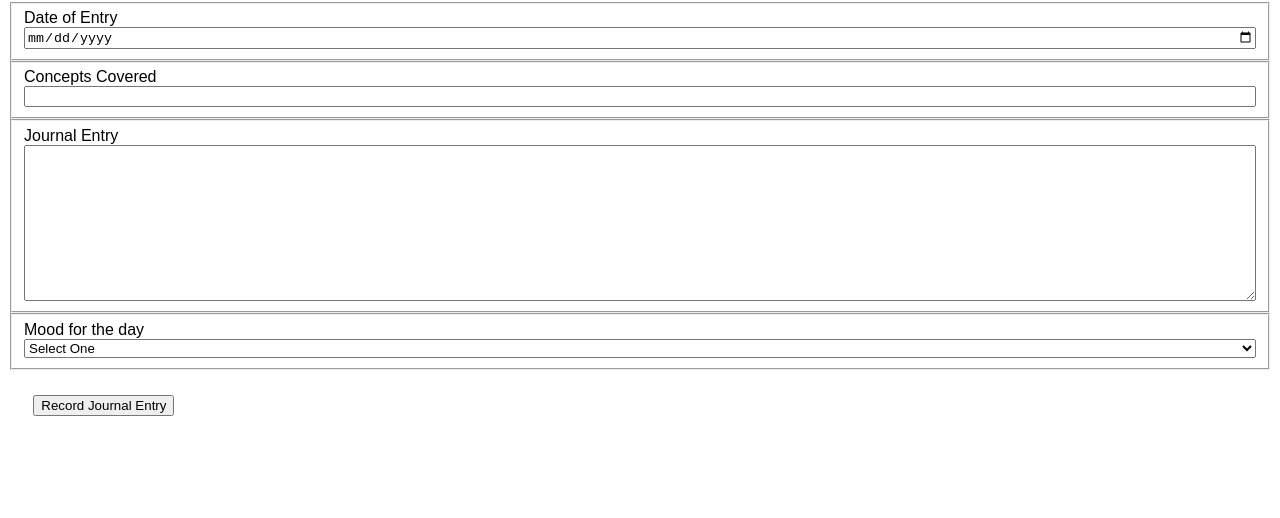
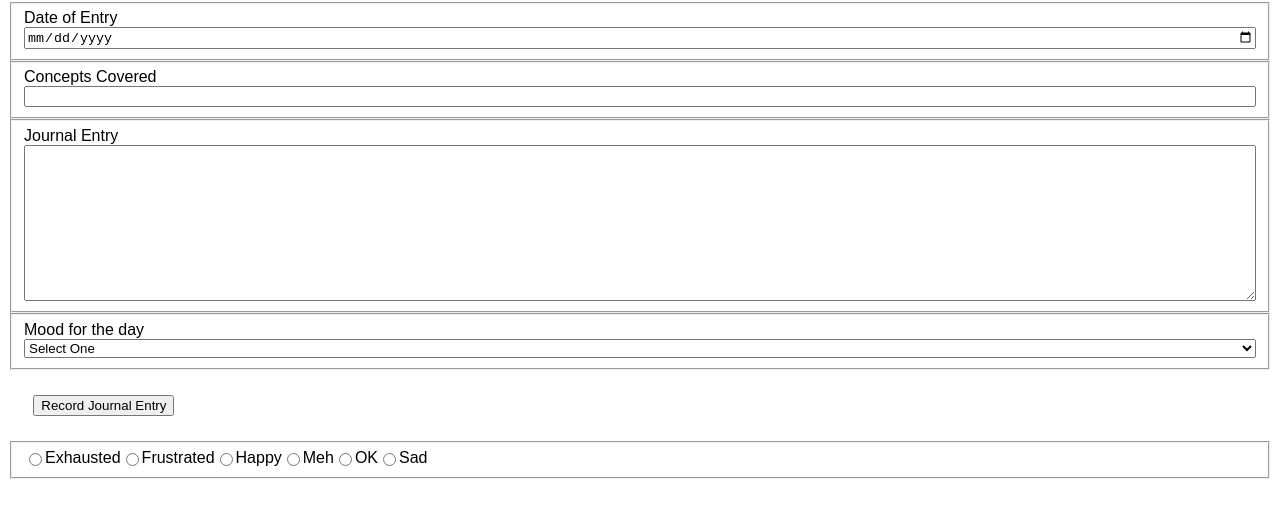
Before and after one commit to sarahkfleming/daily-journal, a plain HTML site: page src/index.html in a window 1280 px wide. Shown: the part 78-596 px from the top of the page. Drawn offline with Linux system fonts and the light colour scheme; no server answers; a web font is replaced by a local one.

Commit message:
added radio buttons to html

```diff
--- a/src/index.html
+++ b/src/index.html
@@ -14,7 +14,22 @@
 <body>
     <h1>Daily Journal</h1>
     <article id="journalForm"></article>
-    <article id="mood-radio-buttons"></article>
+    <article id="mood-radio-buttons">
+        <fieldset id="search-by-mood">
+            <input type="radio" id="exhausted" name="mood" value="exhausted">
+            <label for="exhausted">Exhausted</label>
+            <input type="radio" id="frustrated" name="mood" value="frustrated">
+            <label for="frustrated">Frustrated</label>
+            <input type="radio" id="happy" name="mood" value="happy">
+            <label for="happy">Happy</label>
+            <input type="radio" id="meh" name="mood" value="meh">
+            <label for="meh">Meh</label>
+            <input type="radio" id="ok" name="mood" value="ok">
+            <label for="ok">OK</label>
+            <input type="radio" id="sad" name="mood" value="sad">
+            <label for="sad">Sad</label>
+        </fieldset>
+    </article>
 
     <article class="entryLog"></article>
     <script type="module" src="scripts/journal.js"></script>
--- a/src/styles/journal.css
+++ b/src/styles/journal.css
@@ -25,3 +25,8 @@
 #record-entry {
     margin: 2%;
 }
+
+#search-by-mood {
+    display: flex;
+    flex-direction: row;
+}
```
